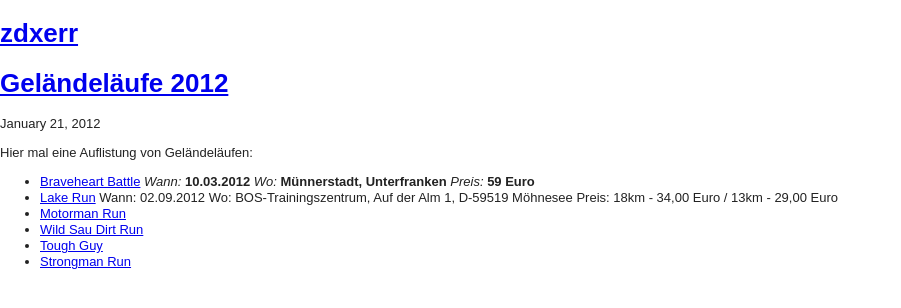
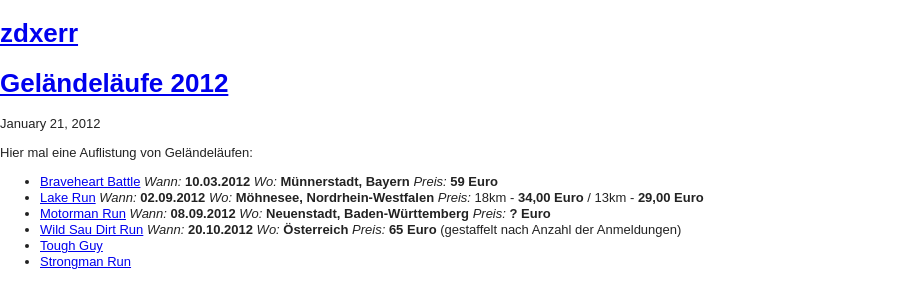
Before and after one commit to zdxerr/zdxerr.github.com, a Jekyll site: the page built from _posts/2012-01-21-cross-country.markdown, in a window 1280 px wide. Shown: the top 308 px of the page, without its empty margins (0-901 px from the left). Built offline with Jekyll 4.4.1, drawn with Linux system fonts in a browser that asks for light colours; nearby versions of some CDN libraries; Markdown is read by kramdown in place of the engine named in the settings.

Commit message:
Added cross country infos.

```diff
--- a/_posts/2012-01-21-cross-country.markdown
+++ b/_posts/2012-01-21-cross-country.markdown
@@ -8,13 +8,19 @@ Hier mal eine Auflistung von Geländeläufen:
 
 - [Braveheart Battle](http://www.braveheartbattle.de/)
   *Wann:* __10.03.2012__
-  *Wo:* __Münnerstadt, Unterfranken__
+  *Wo:* __Münnerstadt, Bayern__
   *Preis:* __59 Euro__
 - [Lake Run](http://www.lake-run.de/)
-Wann: 02.09.2012
-Wo: BOS-Trainingszentrum, Auf der Alm 1, D-59519 Möhnesee
-Preis: 18km - 34,00 Euro / 13km - 29,00 Euro
+  *Wann:* __02.09.2012__
+  *Wo:* __Möhnesee, Nordrhein-Westfalen__
+  *Preis:* 18km - __34,00 Euro__ / 13km - __29,00 Euro__
 - [Motorman Run](http://www.motormanrun.de/)
+  *Wann:* __08.09.2012__
+  *Wo:* __Neuenstadt, Baden-Württemberg__
+  *Preis:* __? Euro__
 - [Wild Sau Dirt Run](http://www.wild-sau.at/)
+  *Wann:* __20.10.2012__
+  *Wo:* __Österreich__
+  *Preis:* __65 Euro__ (gestaffelt nach Anzahl der Anmeldungen)
 - [Tough Guy](http://www.toughguy.co.uk/)
 - [Strongman Run](http://www.fishermansfriend.de/strongmanrun/)
```
